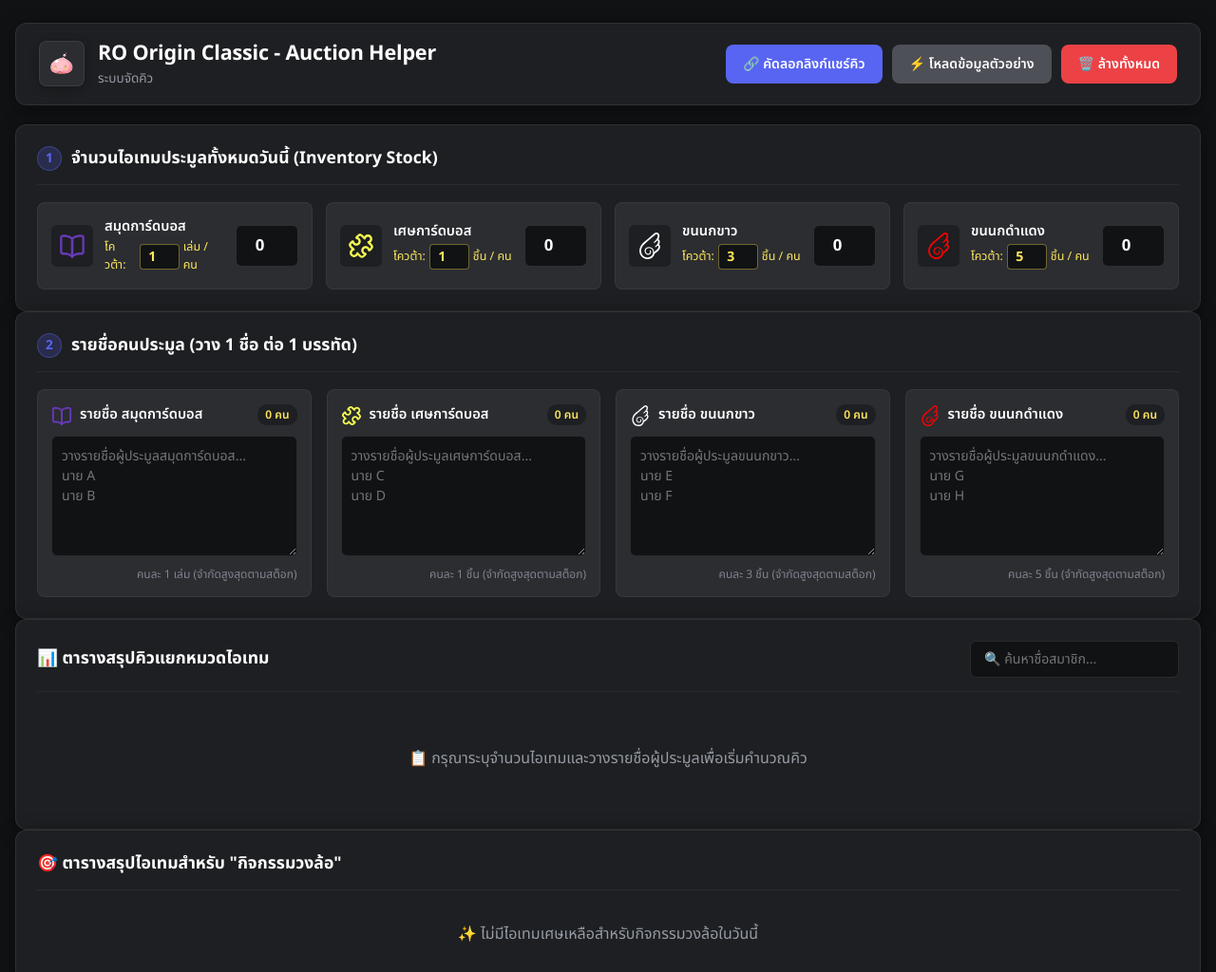
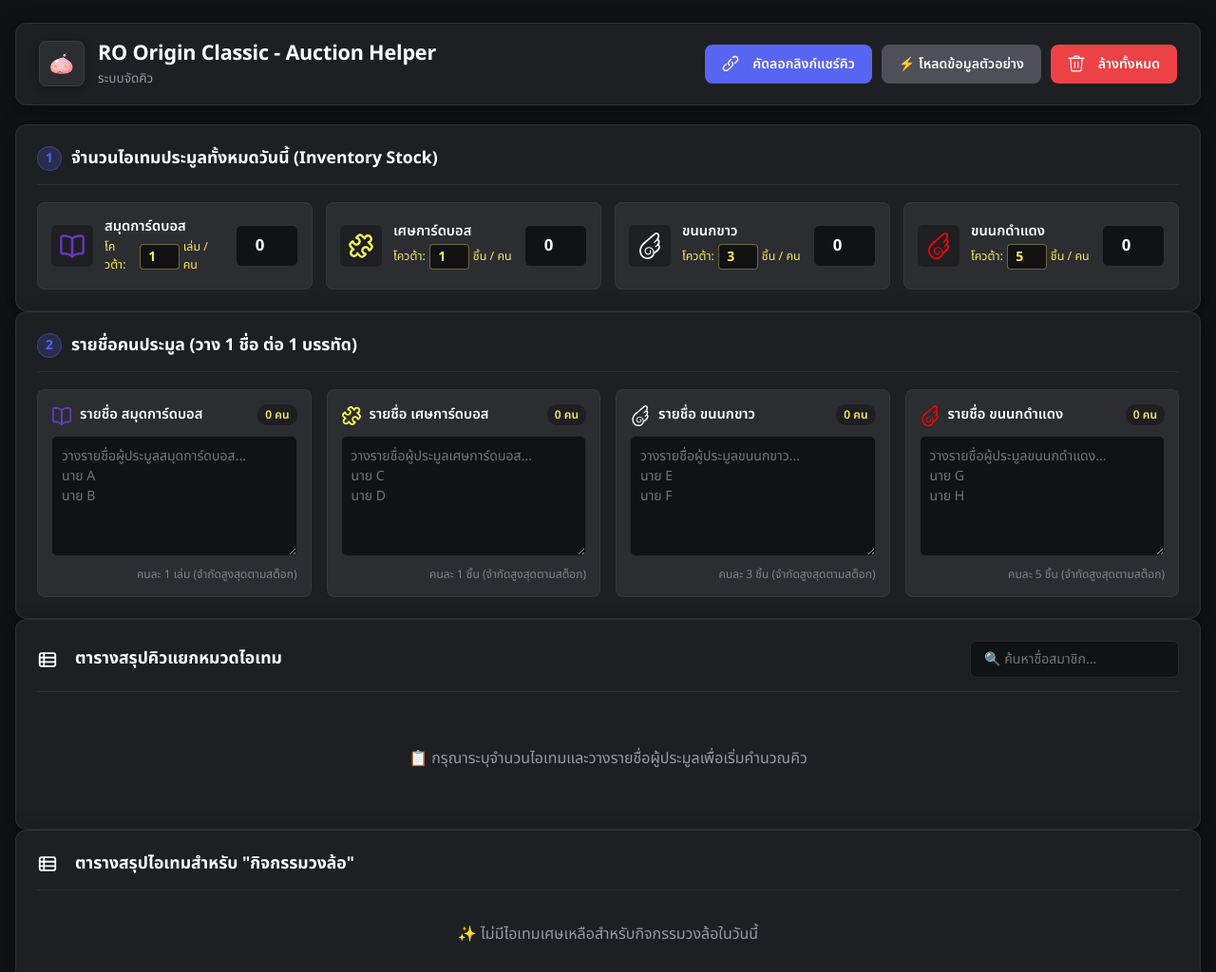
Before and after one commit to m4caronnn/auctionhelper, a plain HTML site: page index.html in a window 1280 px wide. Shown: the top 1024 px of the page at 95% size. Drawn offline with nearby package versions, Linux system fonts and the light colour scheme.

Commit message:
Add files via upload

```diff
--- a/app.js
+++ b/app.js
@@ -756,7 +756,7 @@
     <div class="category-table-box wheel-table-box">
       <div class="category-table-header wheel">
         <div class="cat-header-title">
-          <span>🎯 ไอเทมสำหรับกิจกรรมวงล้อ</span>
+          <span><img src="images/icon-table.svg" class="btn-svg-icon" alt="" style="width: 18px; height: 18px; vertical-align: sub;"> ไอเทมสำหรับกิจกรรมวงล้อ</span>
           <span class="badge badge-warning">${wheelItems.length} ชิ้น</span>
         </div>
         <div class="cat-header-actions">
--- a/index.html
+++ b/index.html
@@ -26,9 +26,9 @@
         </div>
       </div>
       <div class="header-actions">
-        <button id="btnShareLink" class="btn btn-primary">🔗 คัดลอกลิงก์แชร์คิว</button>
+        <button id="btnShareLink" class="btn btn-primary"><img src="images/icon-link.svg" class="btn-svg-icon" alt="">คัดลอกลิงก์แชร์คิว</button>
         <button id="btnDemo" class="btn btn-secondary">⚡ โหลดข้อมูลตัวอย่าง</button>
-        <button id="btnReset" class="btn btn-danger">🗑️ ล้างทั้งหมด</button>
+        <button id="btnReset" class="btn btn-danger"><img src="images/icon-trash.svg" class="btn-svg-icon" alt="">ล้างทั้งหมด</button>
       </div>
     </header>
 
@@ -159,7 +159,7 @@
       <!-- Section 3: Calculations & Results -->
       <section class="card-panel results-panel">
         <div class="panel-header">
-          <h2>📊 ตารางสรุปคิวแยกหมวดไอเทม</h2>
+          <h2><img src="images/icon-table.svg" class="header-svg-icon" alt="">ตารางสรุปคิวแยกหมวดไอเทม</h2>
           <div class="search-box">
             <input type="text" id="searchMember" placeholder="🔍 ค้นหาชื่อสมาชิก...">
           </div>
@@ -173,7 +173,7 @@
       <!-- Section 4: Wheel Activity Table -->
       <section class="card-panel wheel-panel">
         <div class="panel-header">
-          <h2>🎯 ตารางสรุปไอเทมสำหรับ "กิจกรรมวงล้อ"</h2>
+          <h2><img src="images/icon-table.svg" class="header-svg-icon" alt="">ตารางสรุปไอเทมสำหรับ "กิจกรรมวงล้อ"</h2>
           <div class="cat-header-actions">
             </div>
         </div>
--- a/styles.css
+++ b/styles.css
@@ -126,6 +126,21 @@
 
 .btn:active {
   transform: translateY(1px);
+}
+
+.btn-svg-icon {
+  width: 18px;
+  height: 18px;
+  object-fit: contain;
+  vertical-align: middle;
+  margin-right: 6px;
+  display: inline-block;
+}
+
+.header-svg-icon {
+  width: 22px;
+  height: 22px;
+  margin-right: 8px;
 }
 
 .btn-primary {
```
Also changed, not shown: images/icon-link.svg (added), images/icon-table.svg (added), images/icon-trash.svg (added).
